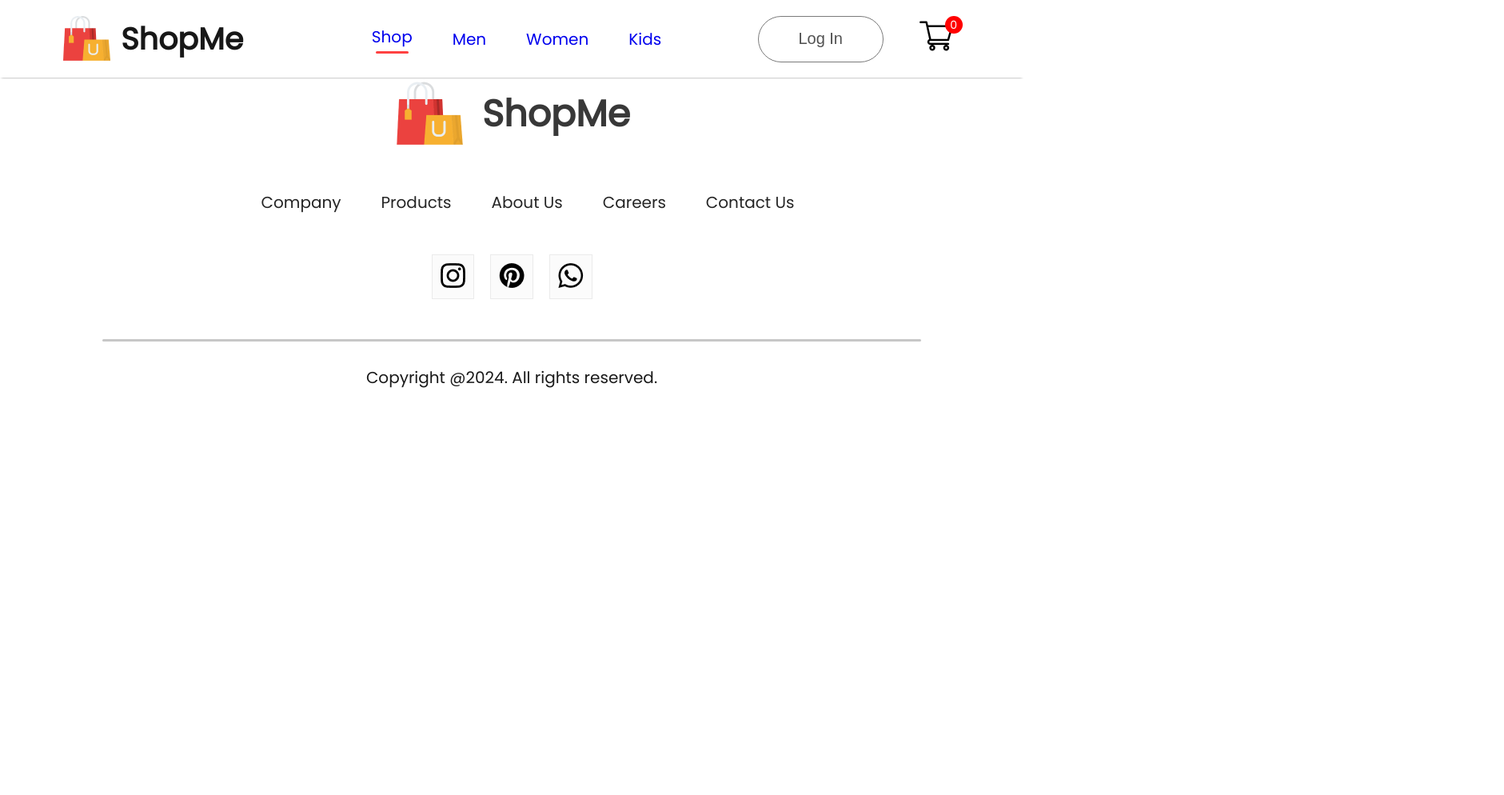
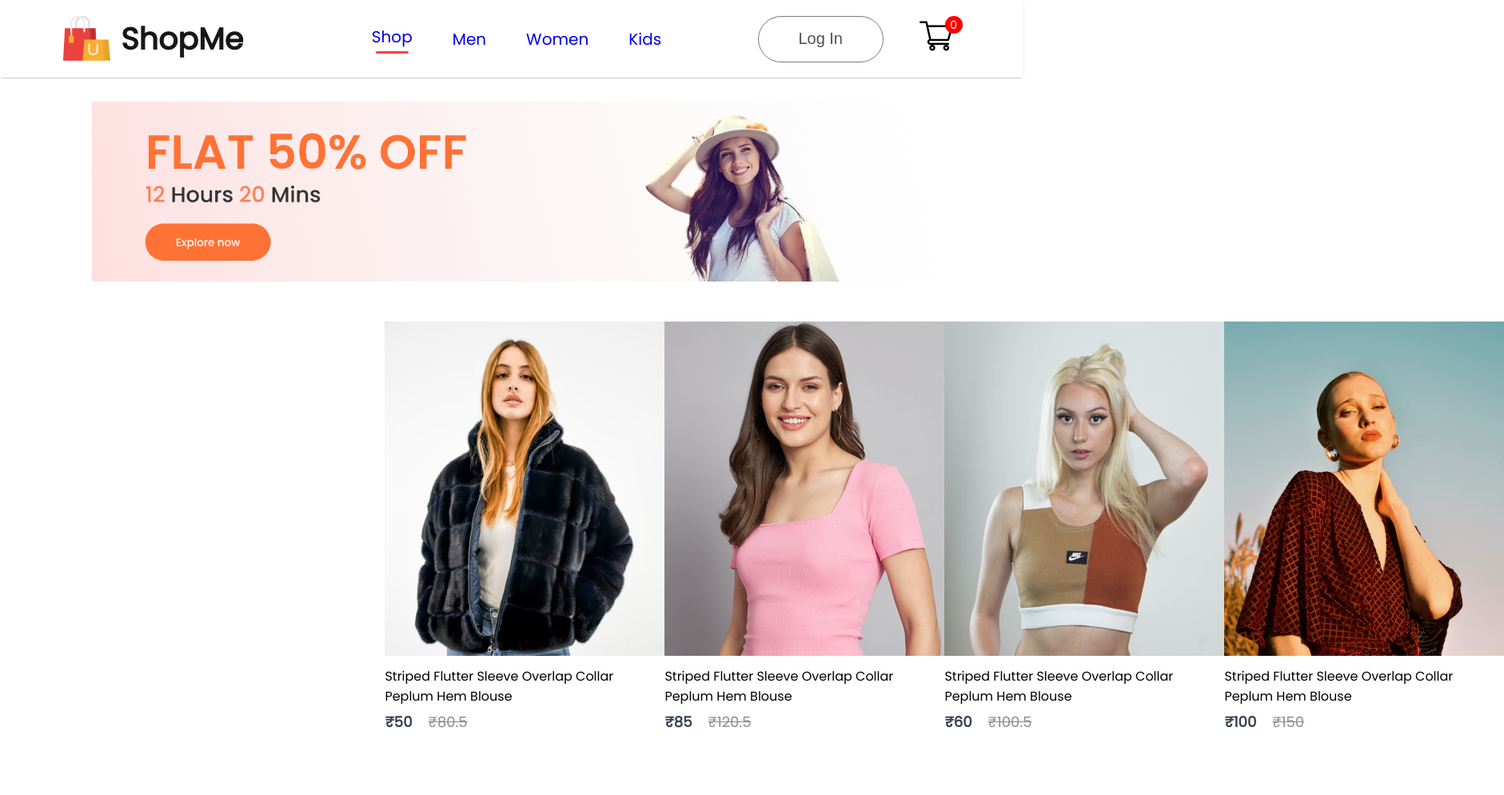
Before and after one commit to muhammedraziin1/Ecommerce_MERN, a React (Create React App) app: page /women in a window 1280 px wide. Shown: the top 994 px of the page at 80% size, 1881 px wide, since content can reach past the window. Before the commit the page ends 800 px from the top, so only its background shows below. Built offline with nearby package versions, Linux system fonts and the light colour scheme; a web font is replaced by a local one.

Commit message:
day 3 final

```diff
--- a/src/App.js
+++ b/src/App.js
@@ -8,6 +8,10 @@
 import Cart from './Pages/Cart';
 import Shop from './Pages/Shop';
 import Footer from './Components/Footer/Footer';
+import men_banner from "./Components/Assets/banner_mens.png";
+import women_banner from "./Components/Assets/banner_women.png";
+import kids_banner from "./Components/Assets/banner_kids.png";
+
 function App() {
   return (
     <div>
@@ -15,9 +19,9 @@
         <Navbar/>
         <Routes>
           <Route path="/" element={<Shop/>}/>
-          <Route path="/men" element={<ShopCategory category="men"/>}/>
-          <Route path="/women" element={<ShopCategory category="women"/>}/>
-          <Route path="/kids" element={<ShopCategory category="kids"/>}/>
+          <Route path="/men" element={<ShopCategory banner={men_banner} category="men"/>}/>
+          <Route path="/women" element={<ShopCategory banner={women_banner} category="women"/>}/>
+          <Route path="/kids" element={<ShopCategory banner={kids_banner} category="kid"/>}/>
           <Route path="/product" element={<Product/>}>
             <Route path=":productId" element={<Product/>}/>
           </Route>
--- a/src/Context/ShopContext.jsx
+++ b/src/Context/ShopContext.jsx
@@ -0,0 +1,11 @@
+import React, { createContext } from "react";
+import all_products from "../Components/Assets/all_product"
+export const ShopContext = createContext(null);
+
+const ShopContextProvider = (props) => {
+    const contextValue = {all_products}
+    return <ShopContext.Provider value={contextValue}>
+        {props.children}
+    </ShopContext.Provider>
+}
+export default ShopContextProvider;
--- a/src/Pages/ShopCategory.jsx
+++ b/src/Pages/ShopCategory.jsx
@@ -1,9 +1,29 @@
-import React from 'react'
-
-const ShopCategory = () => {
+import React, { useContext } from 'react'
+import "./css/shopcategory.css"
+import { ShopContext } from '../Context/ShopContext'
+import drop_icon from "../Components/Assets/dropdown_icon.png";
+import Item from '../Components/Items/Item';
+const ShopCategory = (props) => {
+  const {all_products} = useContext(ShopContext)
   return (
-    <div>
-
+    <div className='shopcategory'>
+        <img className="shopcategory-banner" src={props.banner} alt='banner' />
+        <div className="shopcategory-indexSort">
+          <p><span>Showing items 1-12</span>/36</p>
+           <div className="shopcategory-sort">
+            Sort by <img src={drop_icon} alt='dropdown'/>
+           </div>
+           <div className="shopcategory-products">
+            {all_products.map((item, i) => {
+              if(props.category === item.category) {
+                return <Item key={i} id={item.id} name={item.name} image={item.image} new_price={item.new_price} old_price={item.old_price}/>
+              }
+              else {
+                return null;
+              }
+            } )}
+           </div>
+        </div>
     </div>
   )
 }
--- /dev/null
+++ b/src/Pages/css/shopcategory.css
@@ -0,0 +1,25 @@
+.shopcategory-banner {
+    display: block;
+    margin: 30px auto;
+    width: 82%;
+}
+.shopcategory-indexSort {
+    display: flex;
+    margin: 0px 170px;
+    justify-content: space-between;
+    align-items: center;
+}
+.shopcategory-sort {
+    padding: 10px 20px;
+    border-radius: 40px;
+    border: 1px solid #888;
+}
+.shopcategory-indexSort p span {
+    font-weight: 600;
+}
+.shopcategory-products {
+    margin: 20px 170px;
+    display: grid;
+    grid-template-columns: 1fr 1fr 1fr 1fr;
+    row-gap: 80px;
+}
--- a/src/index.js
+++ b/src/index.js
@@ -3,11 +3,14 @@
 import './index.css';
 import App from './App';
 import reportWebVitals from './reportWebVitals';
+import ShopContextProvider from './Context/ShopContext';
 
 const root = ReactDOM.createRoot(document.getElementById('root'));
 root.render(
   <React.StrictMode>
+    <ShopContextProvider>
     <App />
+    </ShopContextProvider>
   </React.StrictMode>
 );
 
```
